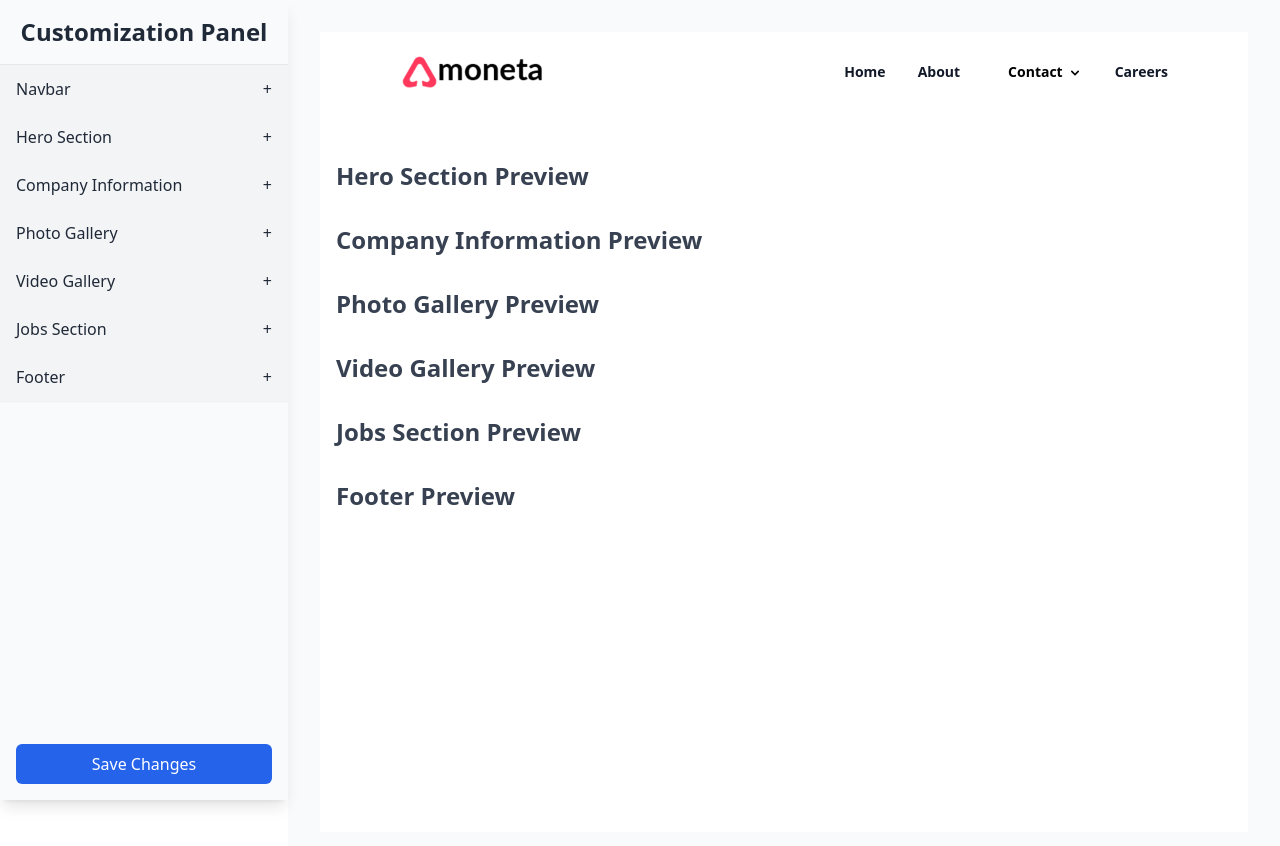
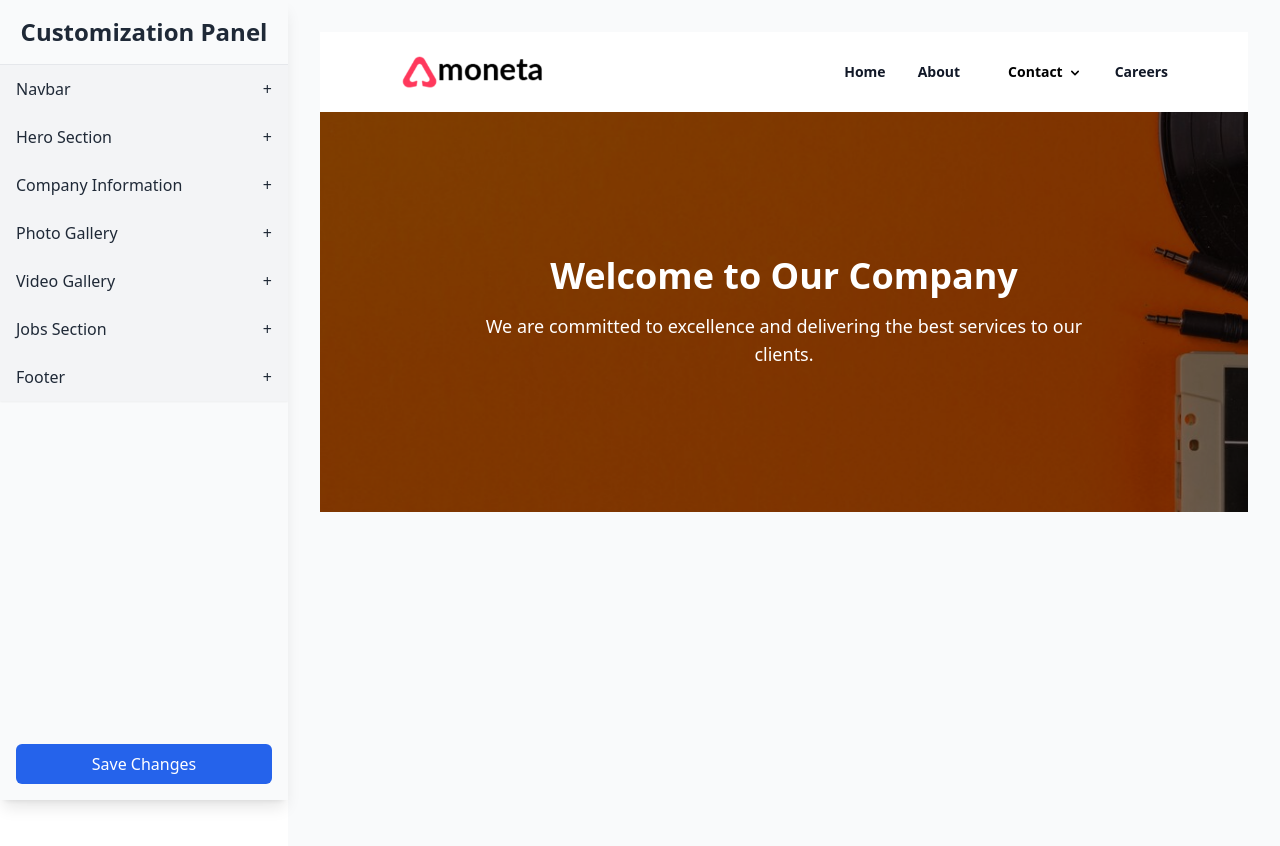
Before and after one commit to zafar-m3n/CustomCareerPage, a React (Vite) app: page / in a window 1280 px wide. Shown: the top 846 px of the page. Built offline with nearby package versions, Linux system fonts and the light colour scheme.

Commit message:
Hero Section

```diff
--- a/src/App.jsx
+++ b/src/App.jsx
@@ -27,9 +27,6 @@ const App = () => {
     <div className="flex">
       <Sidebar sections={sections} onSectionToggle={handleSectionToggle} />
       <div className="ml-72 p-8 w-full bg-gray-50 min-h-screen">
-        {/* <h1 className="text-3xl font-bold mb-8 text-gray-800">
-          Career Page Preview
-        </h1> */}
         <Preview />
       </div>
     </div>
--- /dev/null
+++ b/src/components/HeroSection.jsx
@@ -0,0 +1,33 @@
+import React from "react";
+import backgroundImage from "../assets/hero-bg.jpg";
+
+const HeroSection = () => {
+  const heroConfig = {
+    title: "Welcome to Our Company",
+    description:
+      "We are committed to excellence and delivering the best services to our clients.",
+    bgColor: "#f0f5f9",
+    image: backgroundImage,
+  };
+
+  return (
+    <div
+      className="relative flex items-center justify-center text-center"
+      style={{
+        backgroundColor: heroConfig.bgColor,
+        backgroundImage: `url(${heroConfig.image})`,
+        backgroundSize: "cover",
+        backgroundPosition: "center",
+        height: "400px",
+      }}
+    >
+      <div className="absolute inset-0 bg-black opacity-50"></div>
+      <div className="relative z-10 text-white p-4 max-w-2xl">
+        <h1 className="text-4xl font-bold mb-4">{heroConfig.title}</h1>
+        <p className="text-lg">{heroConfig.description}</p>
+      </div>
+    </div>
+  );
+};
+
+export default HeroSection;
--- a/src/components/Preview.jsx
+++ b/src/components/Preview.jsx
@@ -1,51 +1,12 @@
 import React from "react";
-import Navbar from "./Navbar"; // Assuming this is where your Navbar component is located
+import Navbar from "./Navbar";
+import HeroSection from "./HeroSection";
 
 const Preview = () => {
   return (
-    <div className="w-full bg-white min-h-screen">
+    <div className="w-full min-h-screen bg-gray-50">
       <Navbar />
-      <div className="p-4">
-        <div className="my-8">
-          <h2 className="text-2xl font-bold text-gray-700">
-            Hero Section Preview
-          </h2>
-          {/* Placeholder for Hero Section */}
-        </div>
-
-        <div className="my-8">
-          <h2 className="text-2xl font-bold text-gray-700">
-            Company Information Preview
-          </h2>
-          {/* Placeholder for Company Information */}
-        </div>
-
-        <div className="my-8">
-          <h2 className="text-2xl font-bold text-gray-700">
-            Photo Gallery Preview
-          </h2>
-          {/* Placeholder for Photo Gallery */}
-        </div>
-
-        <div className="my-8">
-          <h2 className="text-2xl font-bold text-gray-700">
-            Video Gallery Preview
-          </h2>
-          {/* Placeholder for Video Gallery */}
-        </div>
-
-        <div className="my-8">
-          <h2 className="text-2xl font-bold text-gray-700">
-            Jobs Section Preview
-          </h2>
-          {/* Placeholder for Jobs Section */}
-        </div>
-
-        <div className="my-8">
-          <h2 className="text-2xl font-bold text-gray-700">Footer Preview</h2>
-          {/* Placeholder for Footer */}
-        </div>
-      </div>
+      <HeroSection />
     </div>
   );
 };
```
Also changed, not shown: src/assets/hero-bg.jpg (added).
